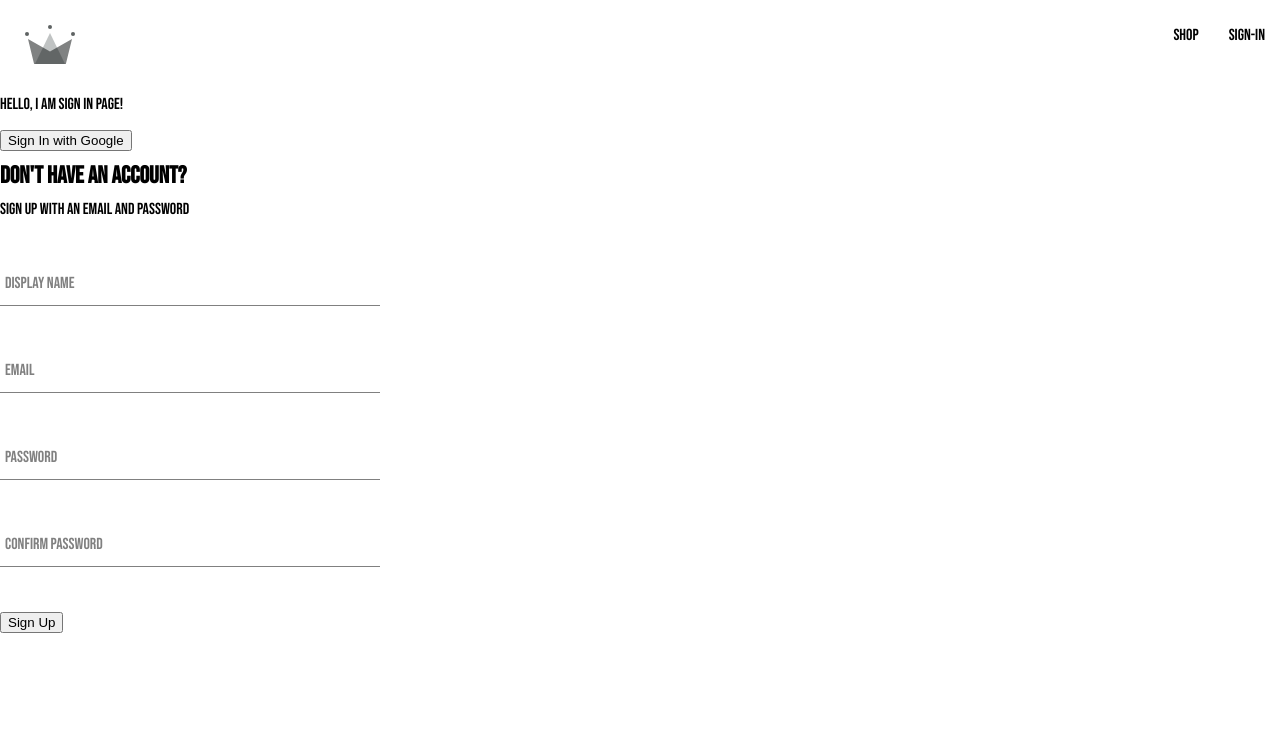
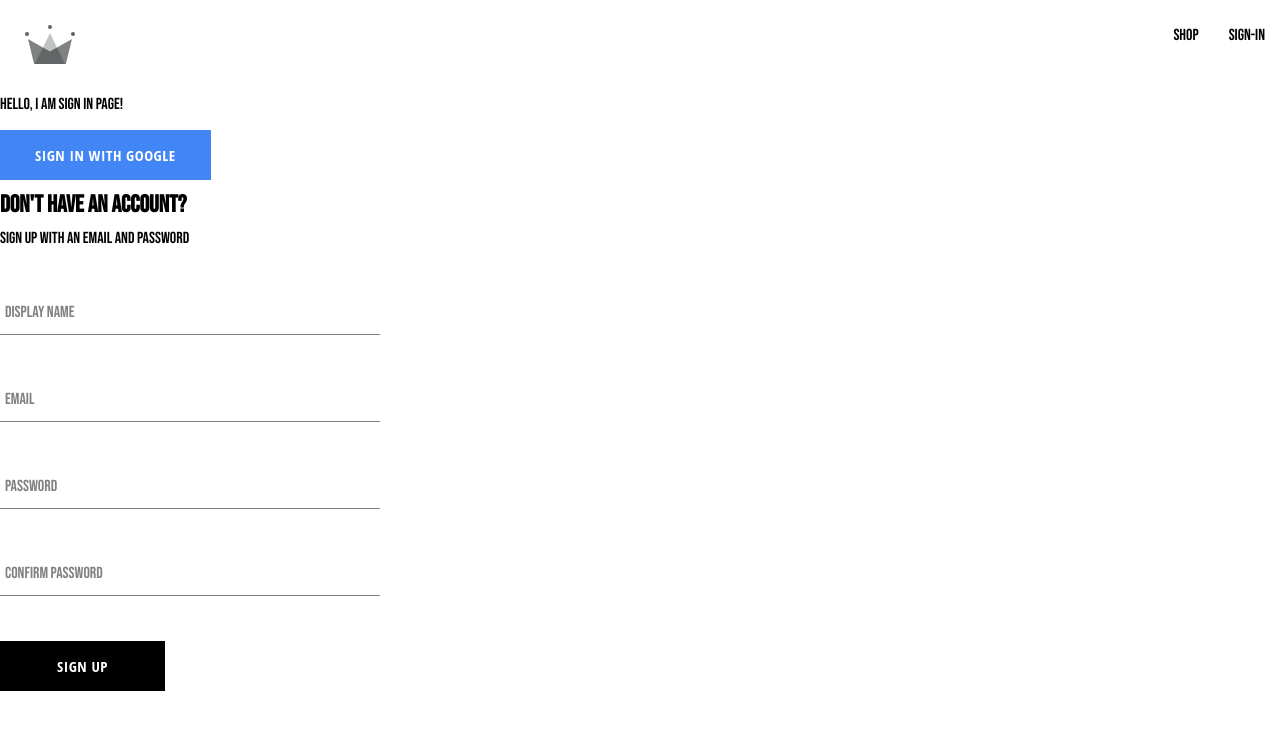
Before and after one commit to alancuenca/crown-e-com-app, a React (Create React App) app: page /signIn in a window 1280 px wide. Shown: the top 730 px of the page. Built offline with nearby package versions, Linux system fonts and the light colour scheme.

Commit message:
created Button component and style for buttons

```diff
--- /dev/null
+++ b/src/components/buttons/Button.jsx
@@ -0,0 +1,18 @@
+import './Button.scss';
+
+const BUTTON_TYPE_CLASS = {
+    google: 'google-sign-in',
+    inverted: 'inverted-button',
+}
+
+const Button = ({ children, buttonType, ...otherProps }) => {
+    return (
+        <button className={`button-container ${BUTTON_TYPE_CLASS[ buttonType ]}`}
+        {...otherProps}
+        >
+            {children}
+        </button>
+    );
+};
+
+export default Button;
--- /dev/null
+++ b/src/components/buttons/Button.scss
@@ -0,0 +1,46 @@
+.button-container {
+    min-width: 165px;
+    width: auto;
+    height: 50px;
+    letter-spacing: 0.5px;
+    line-height: 50px;
+    padding: 0 35px 0 35px;
+    font-size: 15px;
+    background-color: black;
+    color: white;
+    text-transform: uppercase;
+    font-family: 'Open Sans Condensed';
+    font-weight: bolder;
+    border: none;
+    cursor: pointer;
+    display: flex;
+    justify-content: center;
+
+    &:hover {
+        background-color: white;
+        color: black;
+        border: 1px solid black;
+    }
+
+    &.google-sign-in {
+        background-color: #4285f4;
+        color: white;
+
+        &:hover {
+            background-color: #357ae8;
+            border: none;
+        }
+    }
+
+    &.inverted-button {
+        background-color: white;
+        color: black;
+        border: 1px solid black;
+
+        &:hover {
+            background-color: black;
+            color: white;
+            border: none;
+        }
+    }
+}
--- a/src/components/sign-up-form/Sign-Up-Form.jsx
+++ b/src/components/sign-up-form/Sign-Up-Form.jsx
@@ -1,6 +1,7 @@
 import { useState } from "react";
 import { createAuthUserWithEmailAndPassword, createUserDocFromAuth } from "../../utilities/firebase/firebase";
 import FormInput from "../form-input/form-input";
+import Button from "../buttons/Button";
 import './sign-up.scss'
 
 const formFields = {
@@ -83,7 +84,7 @@ const SignUp = () => {
                     value={confirmPassword}
                 />
 
-                <button type="submit">Sign Up</button>
+                <Button type="submit">Sign Up</Button>
             </form>
         </div>
     );
--- a/src/routes/sign-in/sign-in.jsx
+++ b/src/routes/sign-in/sign-in.jsx
@@ -4,9 +4,9 @@ import {
 } from '../../utilities/firebase/firebase.js';
 
 import SignUp from '../../components/sign-up-form/Sign-Up-Form.jsx';
+import Button from '../../components/buttons/Button'
 
 const SignIn = () => {
-
 
   const logGoogleUser = async () => {
     const { user } = await signInWithGooglePopup();
@@ -16,9 +16,9 @@ const SignIn = () => {
   return (
     <div>
       <p>Hello, I am Sign In Page!</p>
-      <button onClick={logGoogleUser}>
+      <Button buttonType="google" onClick={logGoogleUser}>
         Sign In with Google
-      </button>
+      </Button>
       <SignUp />
     </div>
   );
```
